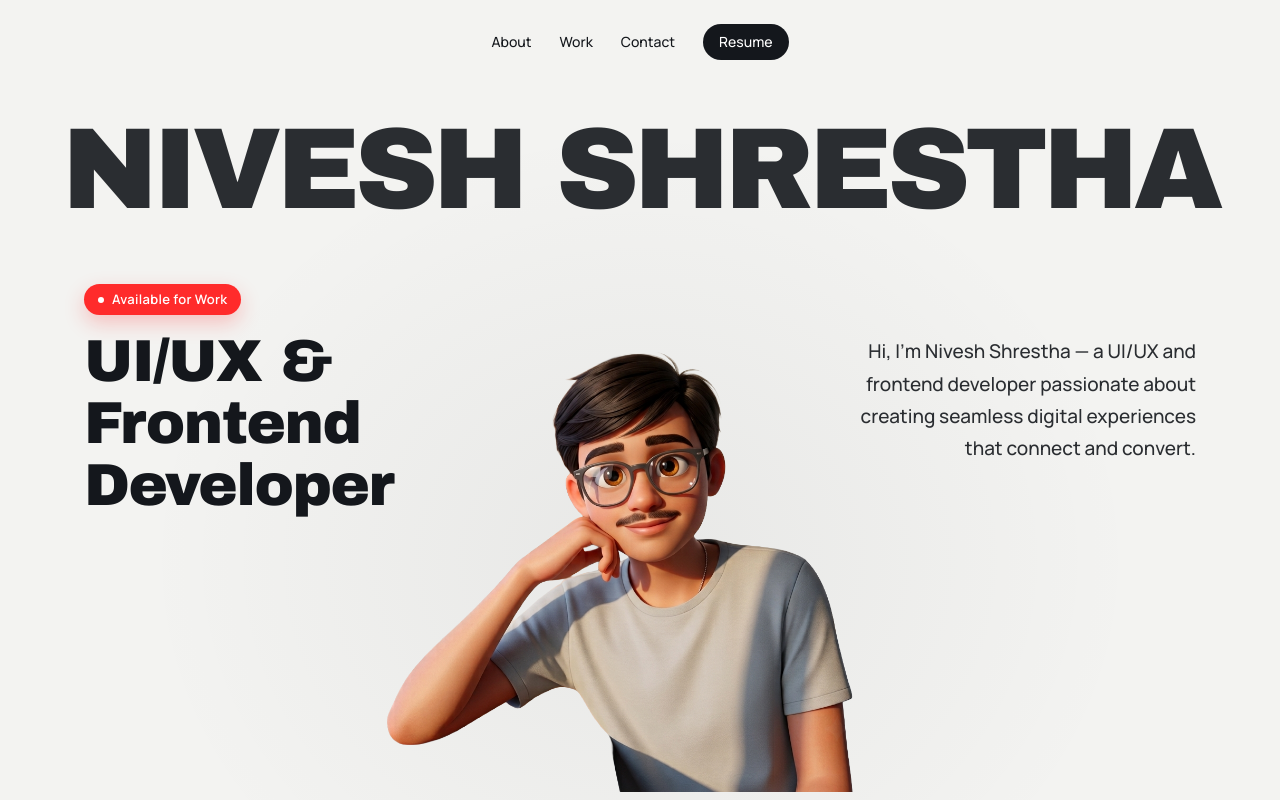
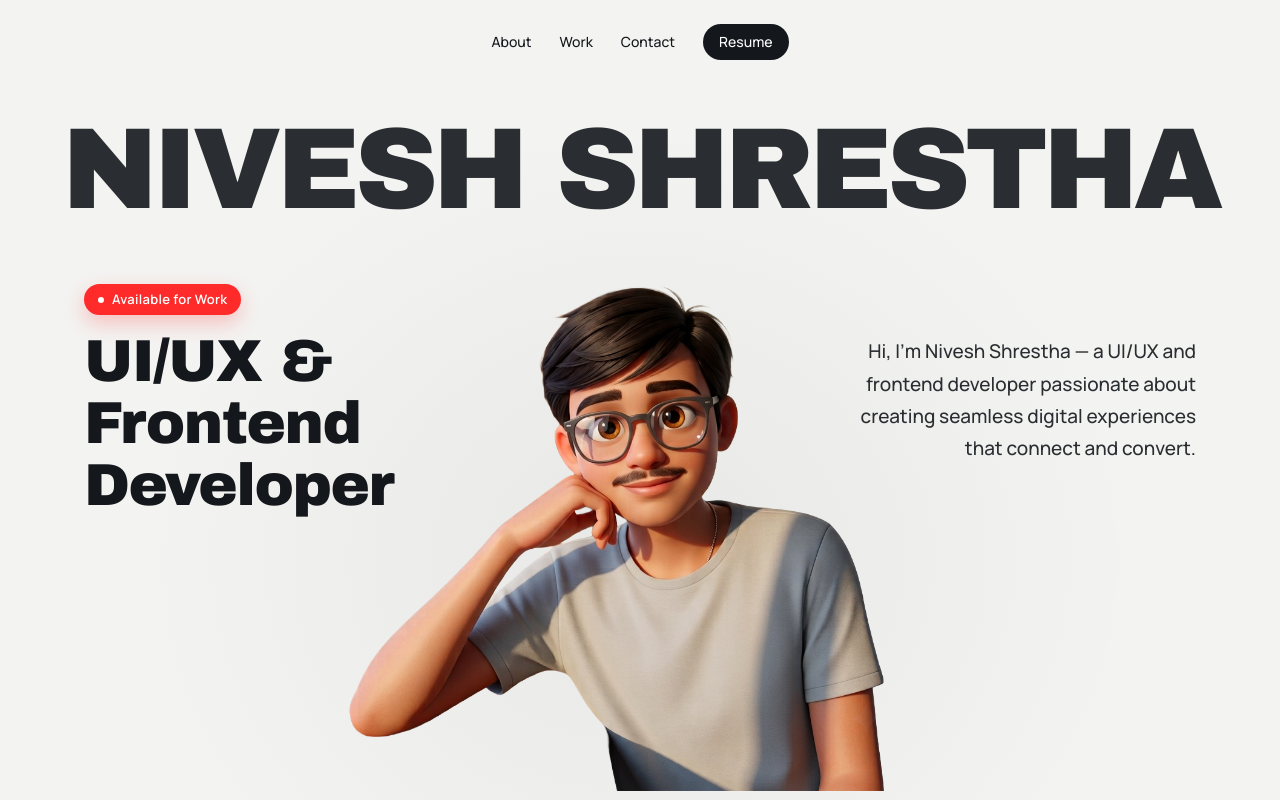
Before and after one commit to Nivesh26/Portfolio, a React (Vite) app: page / in a window 1280 px wide. Built offline with nearby package versions, Linux system fonts and the light colour scheme.

Commit message:
style: increase dimensions of hero image container

```diff
--- a/src/Components/Hero.tsx
+++ b/src/Components/Hero.tsx
@@ -23,7 +23,7 @@ const Hero = () => {
         <img
           src={niveshImage}
           alt="3D illustration of Nivesh Shrestha"
-          className="h-[min(80vh,740px)] w-auto max-w-[min(90vw,540px)] object-contain object-bottom"
+          className="h-[min(86vh,820px)] w-auto max-w-[min(95vw,620px)] object-contain object-bottom"
         />
       </div>
 
```
